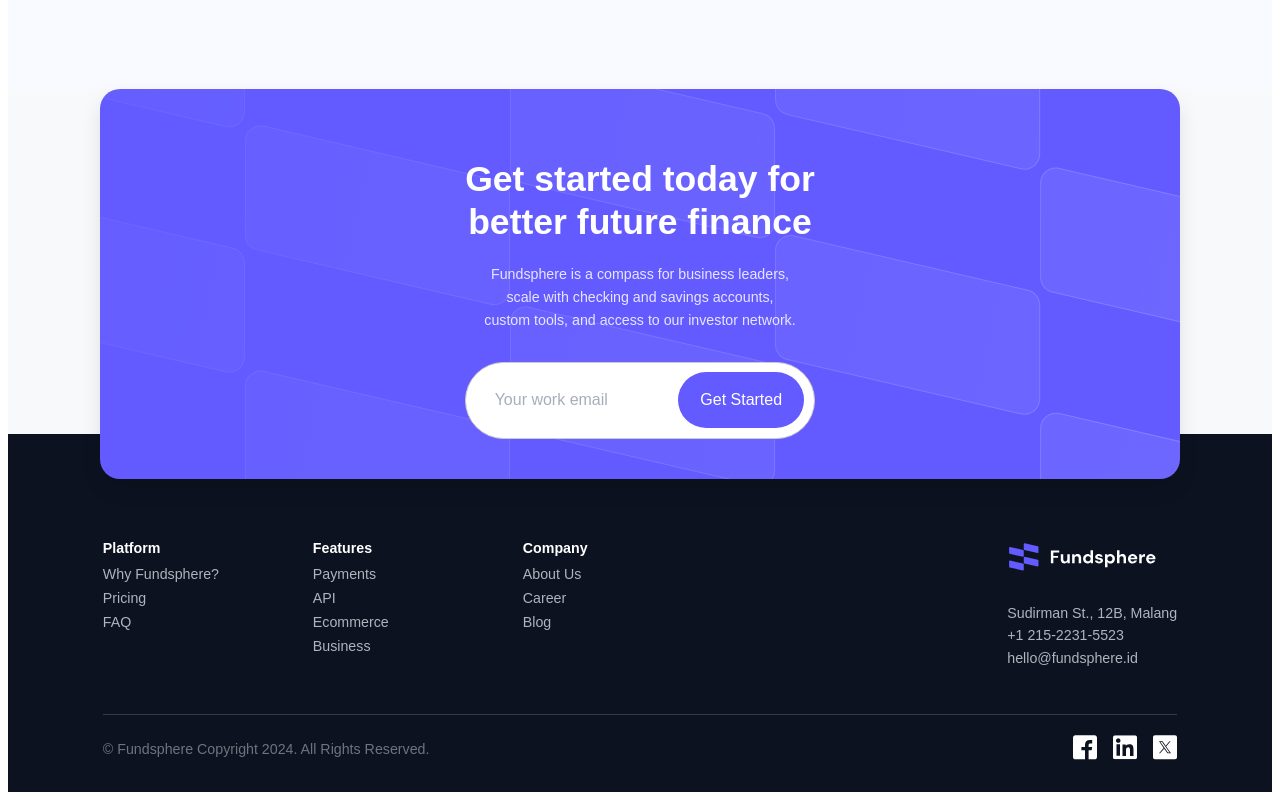
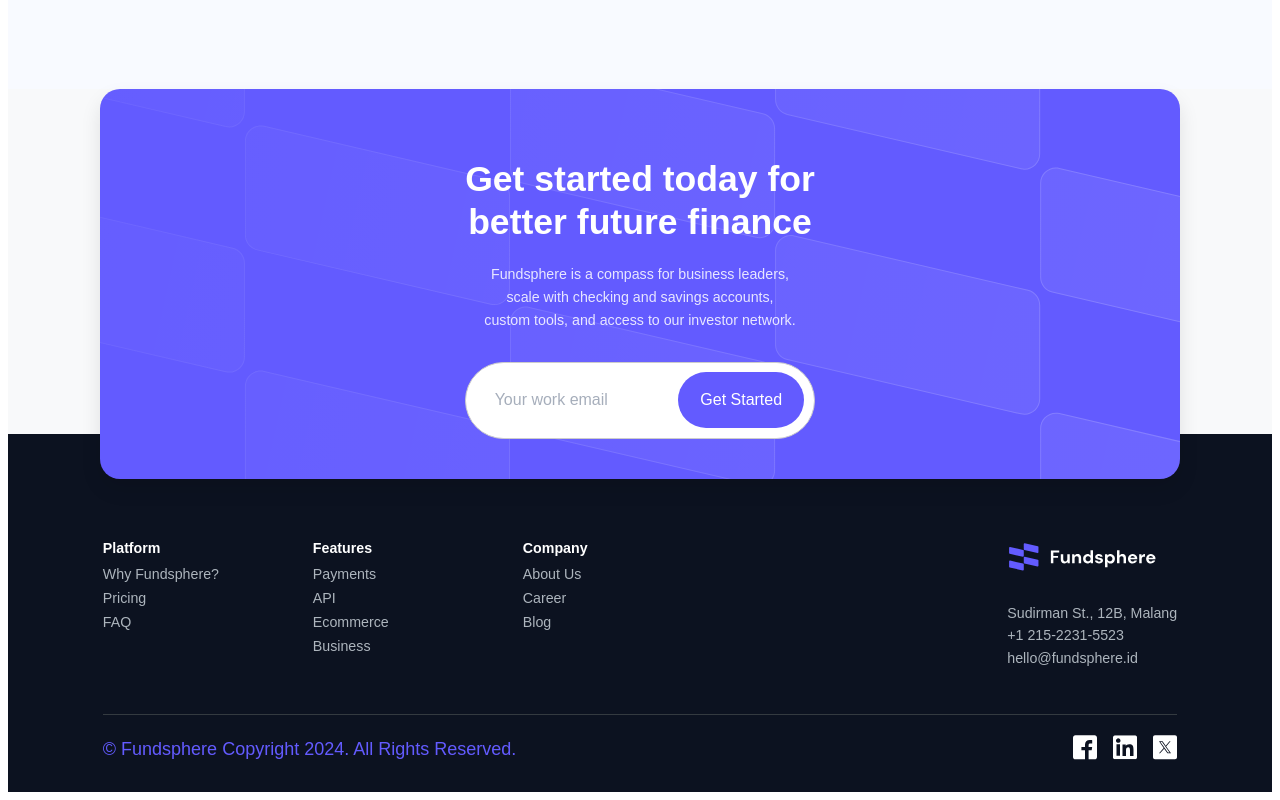
Before and after one commit to F-777/Fundsphere-Slicing, a React (Vite) app: page / in a window 1280 px wide. Shown: the part 5607-6407 px from the top of the page. Built offline with nearby package versions, Linux system fonts and the light colour scheme; a web font is replaced by a local one.

Commit message:
Update index.css

```diff
--- a/src/index.css
+++ b/src/index.css
@@ -1477,7 +1477,9 @@ input:checked + .slider {
   }
 
   .footer-bottom .copy-right {
-    color: #6c757d;
+    color: #635BFF;
+    font-weight: 500;
+    font-size: 18px;
   }
 
   .footer-bottom .footer-icon img {
```
